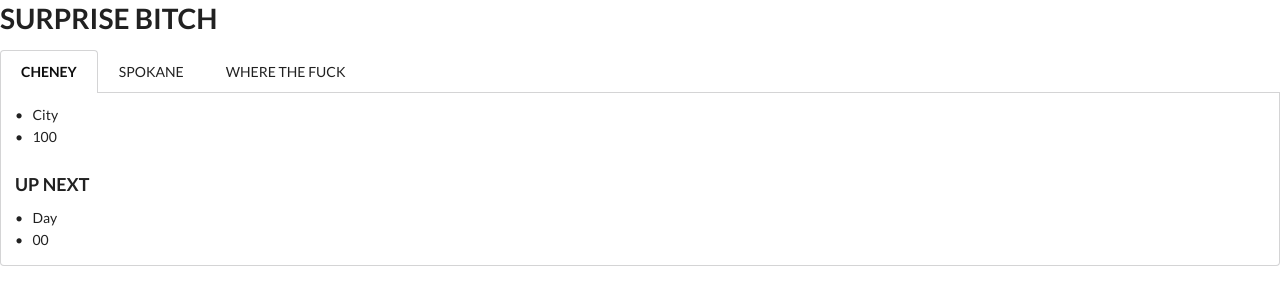
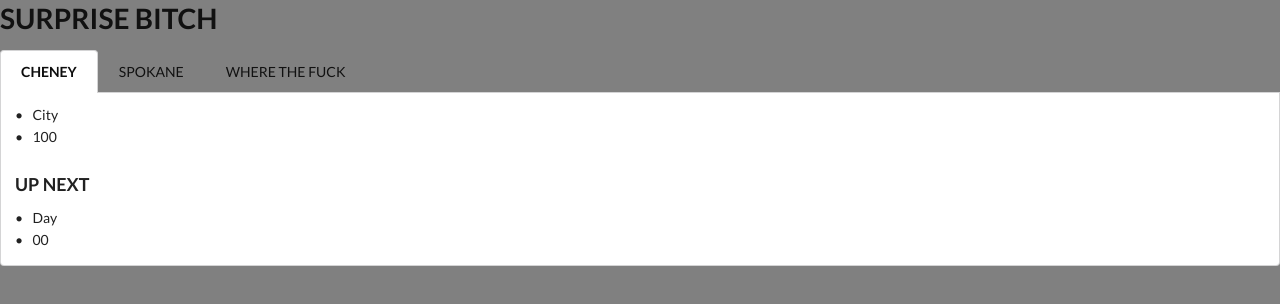
Before and after one commit to ryannengel/webapp-weather, a plain HTML site: page index.html in a window 1280 px wide. Drawn offline with nearby package versions, Linux system fonts and the light colour scheme; a web font is replaced by a local one.

Commit message:
Adding color pallete

```diff
--- a/css/styles.scss
+++ b/css/styles.scss
@@ -15,6 +15,6 @@
 
  /*CUSTOM BACKGROUND*/
 
-.bg-1{
+body{
     background: grey;
 }
```
Also changed, not shown: css-min/styles.min.css.
